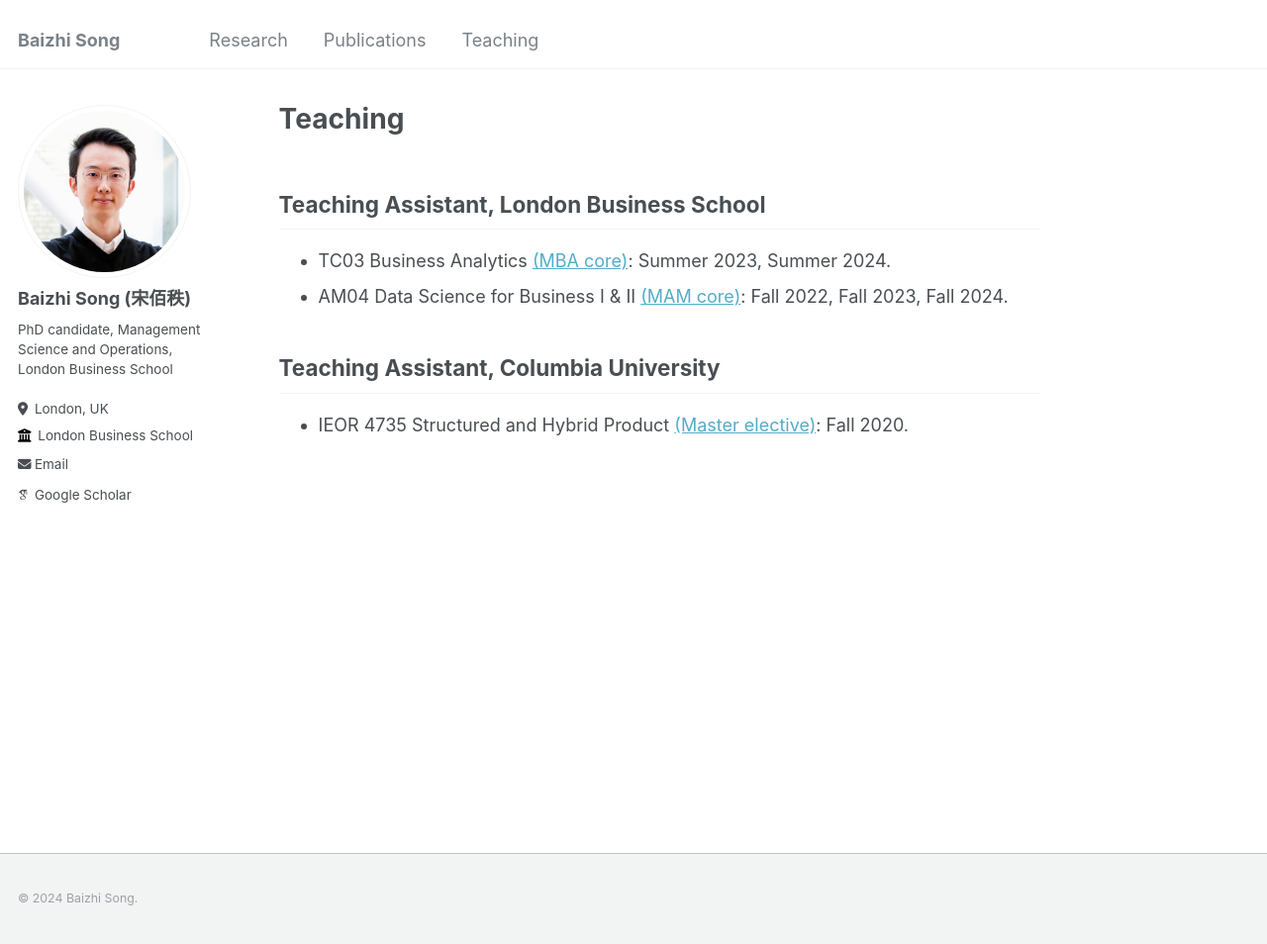
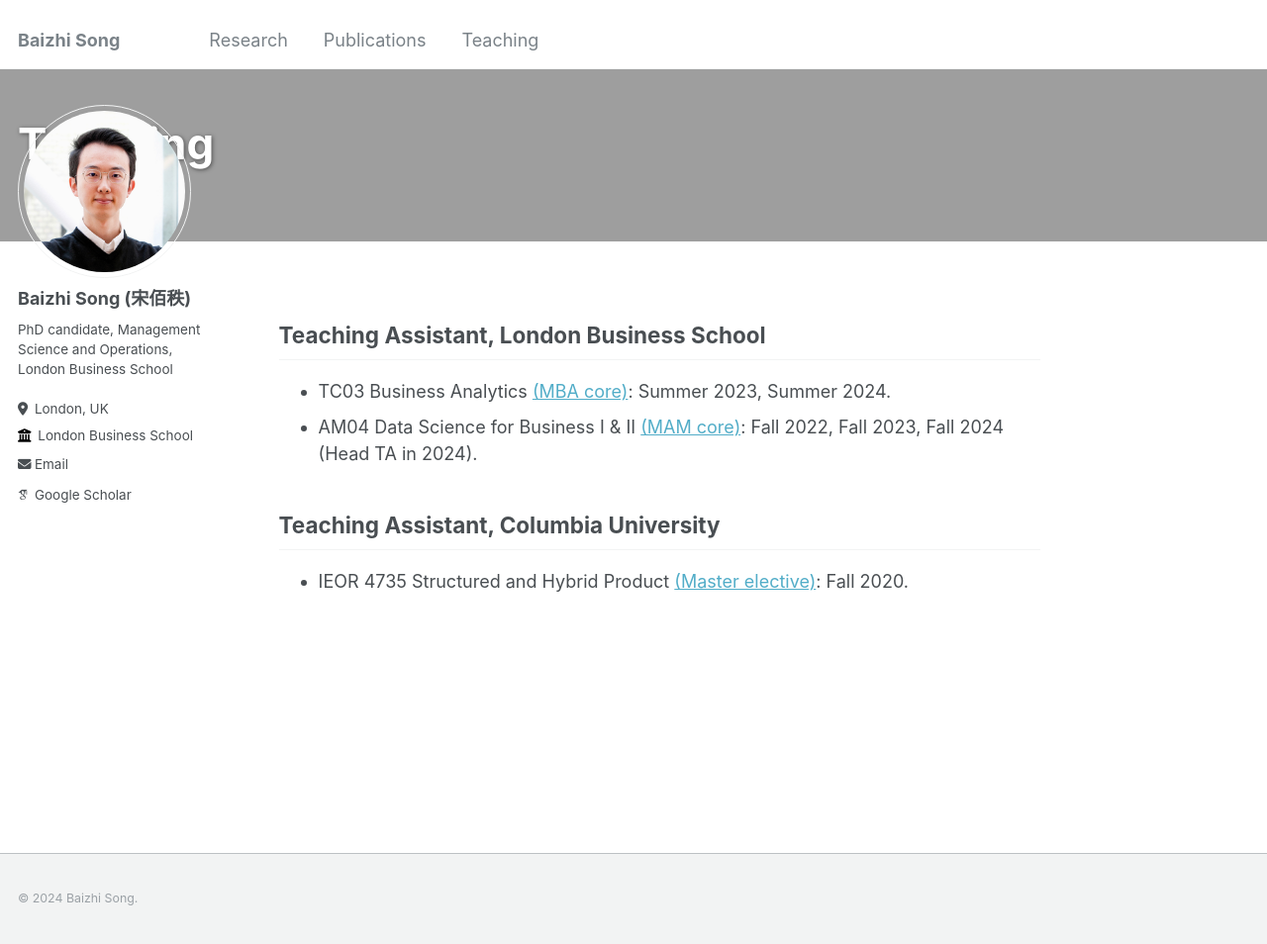
Before and after one commit to Baizhi-Song/baizhi-song.github.io, a Jekyll site: the page built from _pages/teaching.md, in a window 1280 px wide and 954 px high. Shown: the whole window at 99% size. Built offline with Jekyll 4.4.1, drawn with Linux system fonts in a browser that asks for light colours; some web fonts are replaced.

```diff
--- a/_pages/teaching.md
+++ b/_pages/teaching.md
@@ -3,15 +3,15 @@ layout: single
 title: "Teaching"
 permalink: /teaching/
 author_profile: true
-# header:
-#     overlay_image: /campus.jpg
+header:
+    overlay_image: /campus.jpg
 ---
 
 ## Teaching Assistant, London Business School
 
 
 - TC03 Business Analytics [(MBA core)](https://www.london.edu/masters-degrees/mba/programme-content/core-courses): Summer 2023, Summer 2024.
-- AM04 Data Science for Business I & II [(MAM core)](https://www.london.edu/masters-degrees/masters-in-analytics-and-management/programme-content/core-courses): Fall 2022, Fall 2023, Fall 2024.
+- AM04 Data Science for Business I & II [(MAM core)](https://www.london.edu/masters-degrees/masters-in-analytics-and-management/programme-content/core-courses): Fall 2022, Fall 2023, Fall 2024 (Head TA in 2024).
 
 ## Teaching Assistant, Columbia University
 
```
Also changed, not shown: _includes/sidebar.html (+9 -1 lines), _pages/publications.md (+2 -2 lines).
